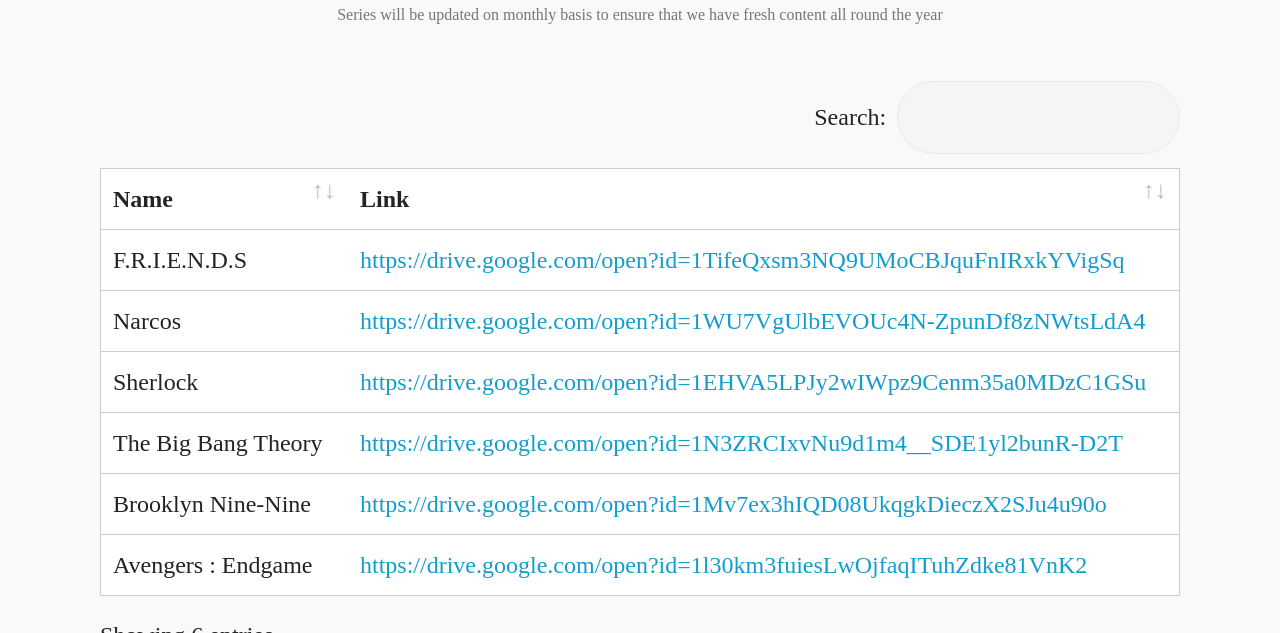
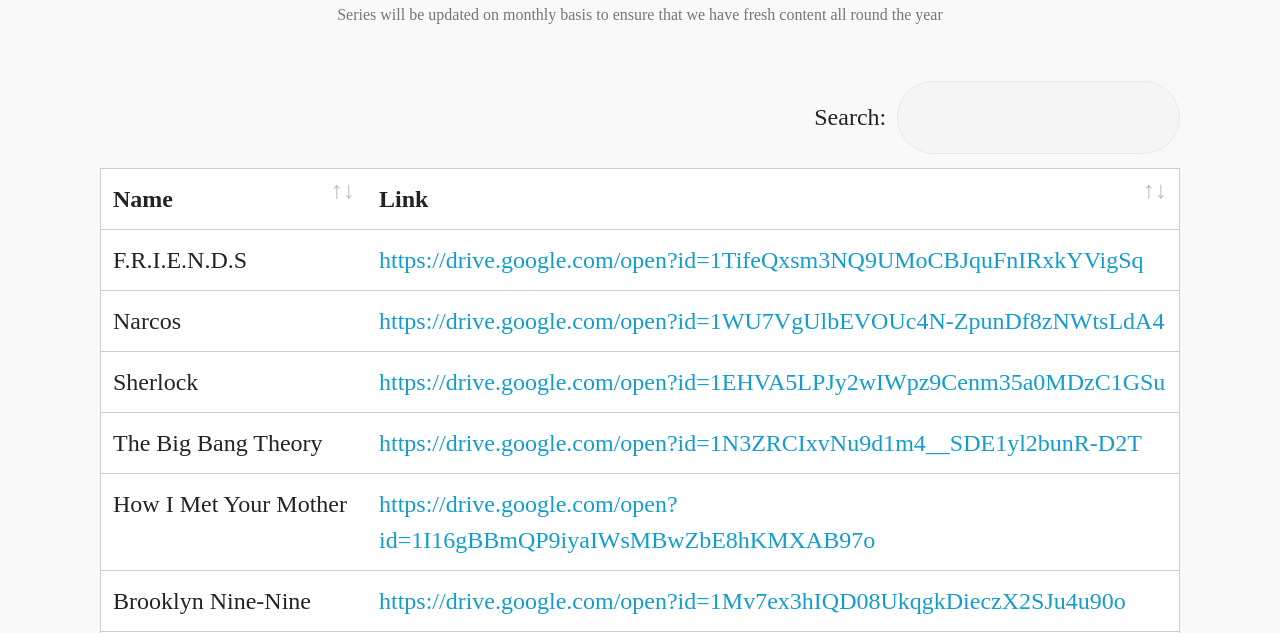
Before and after one commit to dostaar-community/Doston, a plain HTML site: page page3.html in a window 1280 px wide. Shown: the part 167-800 px from the top of the page. Drawn offline with Linux system fonts and the light colour scheme.

Commit message:
New TV Series Added

```diff
--- a/page3.html
+++ b/page3.html
@@ -111,6 +111,7 @@
 
               <td class="body-item mbr-fonts-style display-7">The Big Bang Theory</td><td class="body-item mbr-fonts-style display-7"><a href="https://drive.google.com/open?id=1N3ZRCIxvNu9d1m4__SDE1yl2bunR-D2T" target="_blank">https://drive.google.com/open?id=1N3ZRCIxvNu9d1m4__SDE1yl2bunR-D2T</a></td></tr><tr>
 
+              <td class="body-item mbr-fonts-style display-7">How I Met Your Mother</td><td class="body-item mbr-fonts-style display-7"><a href="https://drive.google.com/open?id=1I16gBBmQP9iyaIWsMBwZbE8hKMXAB97o" target="_blank">https://drive.google.com/open?id=1I16gBBmQP9iyaIWsMBwZbE8hKMXAB97o</a></td></tr><tr>
 
               <td class="body-item mbr-fonts-style display-7">Brooklyn Nine-Nine</td><td class="body-item mbr-fonts-style display-7"><a href="https://drive.google.com/open?id=1Mv7ex3hIQD08UkqgkDieczX2SJu4u90o" target="_blank">https://drive.google.com/open?id=1Mv7ex3hIQD08UkqgkDieczX2SJu4u90o</a></td></tr><tr>
 
```
